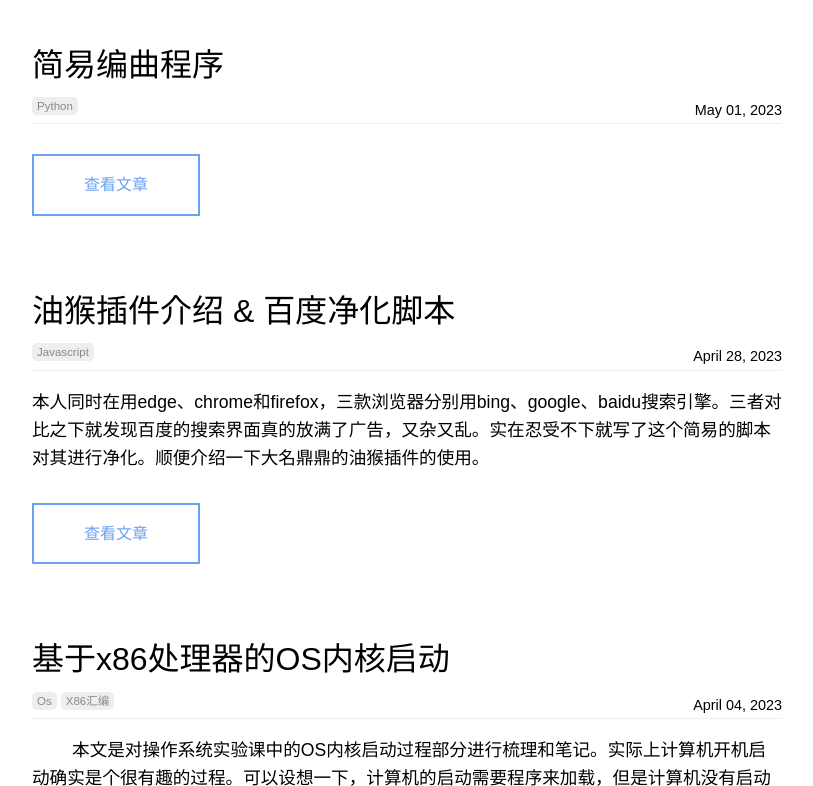
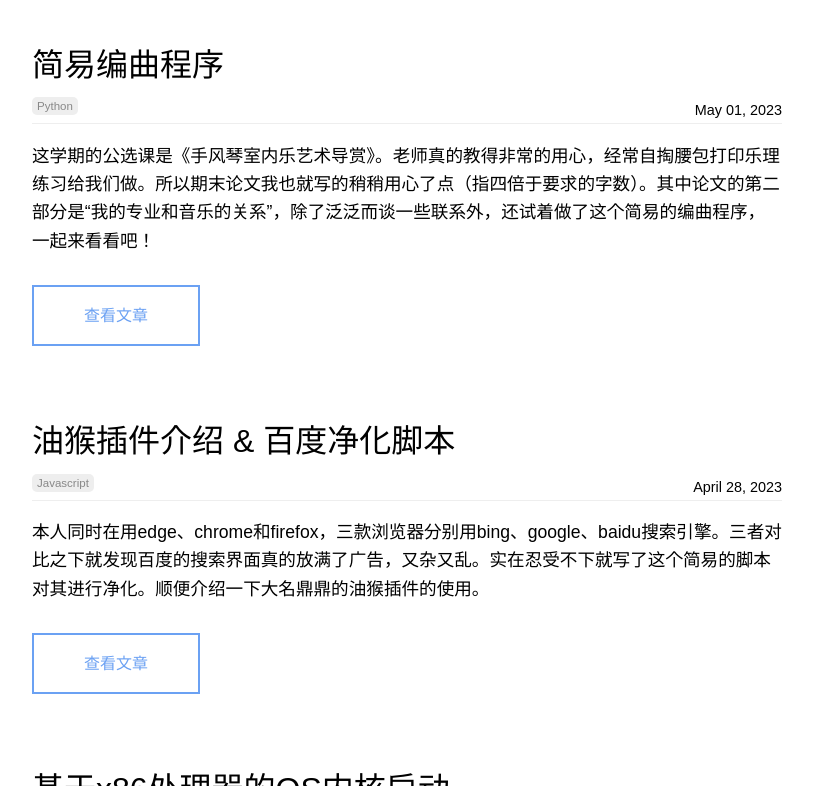
Before and after one commit to pandacase/pandacase.github.io, a Jekyll site: the page built from blog/index.html, in a window 1280 px wide and 900 px high, scrolled down 790 px, cut to the strip 114-900 px from the top of the window. Shown: the whole strip, without its empty margins (233-1046 px from the left). Built offline with Jekyll 4.4.1, drawn with Linux system fonts in a browser that asks for light colours; nearby versions of some CDN libraries; some web fonts are replaced; the list of posts is cut into pages by our own code; comment, search, counter and statistics services are not loaded; a style sheet for code colours, icons or effects is not loaded.

Commit message:
Update 2023-05-01-music.md

```diff
--- a/_posts/2023-05-01-music.md
+++ b/_posts/2023-05-01-music.md
@@ -6,3 +6,9 @@ categories:
   - python
 image: https://s1.ax1x.com/2023/03/12/ppM1bX4.jpg
 ---
+
+这学期的公选课是《手风琴室内乐艺术导赏》。老师真的教得非常的用心，经常自掏腰包打印乐理练习给我们做。所以期末论文我也就写的稍稍用心了点（指四倍于要求的字数）。其中论文的第二部分是“我的专业和音乐的关系”，除了泛泛而谈一些联系外，还试着做了这个简易的编曲程序，一起来看看吧！
+
+## # 相关知识
+
+因为
```
